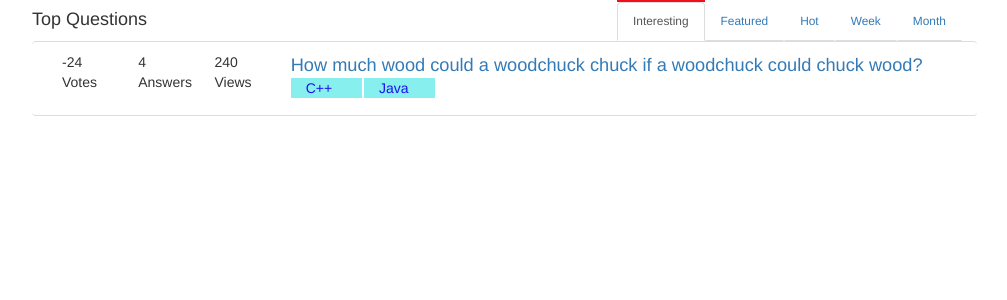
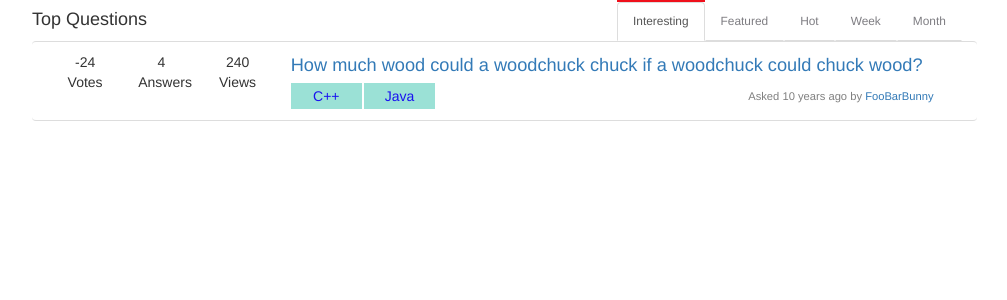
Before and after one commit to alex-B-Ly/so-clone, a PHP site: page / in a window 1280 px wide. Shown: the top 300 px of the page, without its empty margins (38-1045 px from the left). Run offline with PHP 8.4, Linux system fonts and the light colour scheme.

Commit message:
Going on a CSS rampage

```diff
--- a/css/style.css
+++ b/css/style.css
@@ -1,5 +1,6 @@
 .main-top-links{
   font-size: 0.85em;
+  color: #7E7D82;
 }
 
 .active,
@@ -10,7 +11,7 @@
 }
 
 .test2{
-  height: 75px;
+  height: 80px;
   border-left: 0;
   border-right: 0;
 }
@@ -18,7 +19,7 @@
 .vote,
 .answers,
 .views{
-  height: 70%;
+  height: 80%;
 }
 
 .question-wrap{
@@ -31,10 +32,28 @@
 }
 
 .tag{
-  background: #88EFEF;
+  background: #9BE1D6;
   margin-right: 2px;
+  margin-top: 5px;
   color: #1A12EF;
+  padding: 3px;
+  text-align: center;
 }
+
+.user-info{
+  margin-top: 10px;
+  font-size: 0.8em;
+}
+
+.question-info{
+  color: gray;
+}
+
+.user{
+  color: blue;
+}
+
+/* ASIDE */
 
 .aside{
   background: #2600FF;
--- a/index.html
+++ b/index.html
@@ -37,26 +37,26 @@
         <li class="list-group-item test2">
           <div class="col-md-1 vote">
             <div class="row">
-              <div class="col-md-12">-24</div>
+              <div class="col-md-12 text-center">-24</div>
             </div>
             <div class="row">
-              <div class="col-md-12">Votes</div>
+              <div class="col-md-12 text-center">Votes</div>
             </div>
           </div>
           <div class="col-md-1 answers">
             <div class="row">
-              <div class="col-md-12">4</div>
+              <div class="col-md-12 text-center">4</div>
             </div>
             <div class="row">
-              <div class="col-md-12">Answers</div>
+              <div class="col-md-12 text-center">Answers</div>
             </div>
           </div>
           <div class="col-md-1 views">
             <div class="row">
-              <div class="col-md-12">240</div>
+              <div class="col-md-12 text-center">240</div>
             </div>
             <div class="row">
-              <div class="col-md-12">Views</div>
+              <div class="col-md-12 text-center">Views</div>
             </div>
           </div>
           <div class="col-md-9 question-wrap">
@@ -70,7 +70,10 @@
                 <div class="col-md-2 tag">C++</div>
                 <div class="col-md-2 tag">Java</div>
               </div>
-              <div class="col-md-4"></div>
+              <div class="col-md-4 user-info">
+                <a class="question-info" href="#">Asked 10 years ago by</a>
+                <a href="user">FooBarBunny</a>
+              </div>
             </div>
           </div>
         </li>
```
